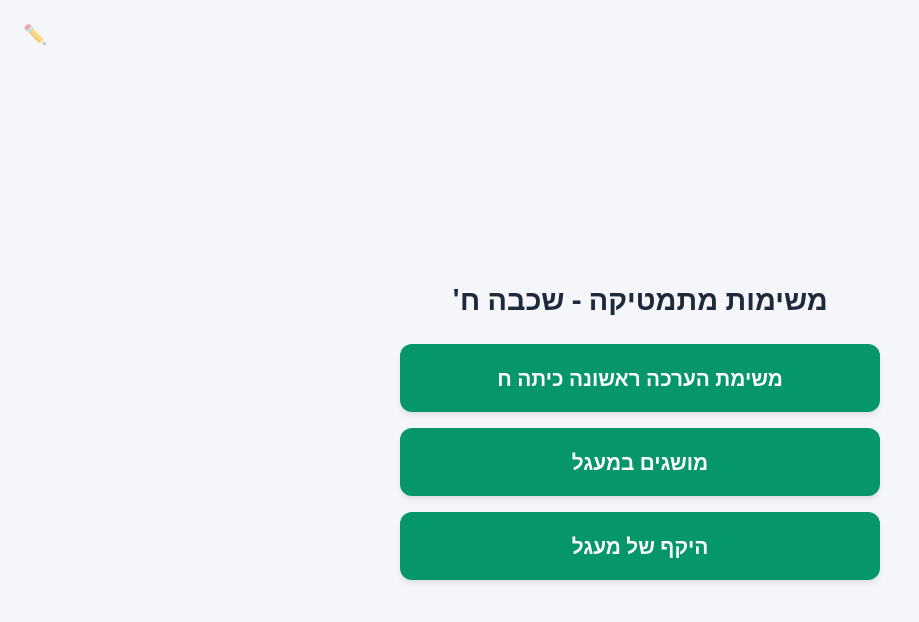
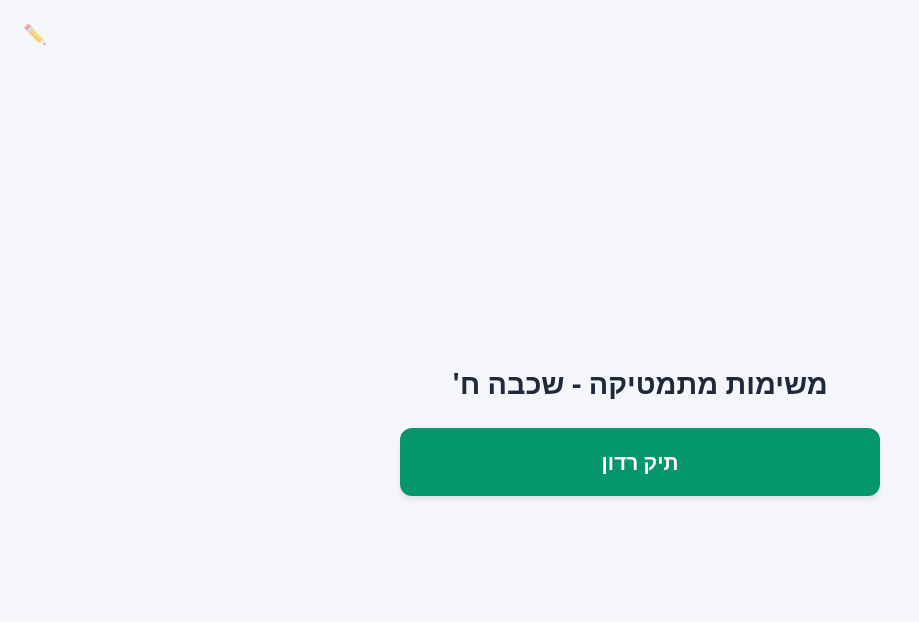
Before and after one commit to dsc777/8, a plain HTML site: page index.html in a window 1280 px wide. Shown: the whole page, without its empty margins (0-919 px from the left). Drawn offline with Linux system fonts and the light colour scheme.

Commit message:
index.html

```diff
--- a/index.html
+++ b/index.html
@@ -192,9 +192,9 @@
         const TEACHER_PIN = "6667";
 
         const defaultLinks = [
-            { title: "משימת הערכה ראשונה כיתה ח", url: "https://moodlemoe.lms.education.gov.il/mod/quiz/view.php?id=5760089" },
-            { title: "מושגים במעגל", url: "https://moodlemoe.lms.education.gov.il/mod/quiz/attempt.php?attempt=774882&cmid=1046703&page=4" },
-            { title: "היקף של מעגל", url: "https://moodlemoe.lms.education.gov.il/mod/quiz/attempt.php?attempt=775032&cmid=1046705&page=6" }
+            { title: "תיק רדון", url: "https://moodlemoe.lms.education.gov.il/mod/moeworksheets/view.php?id=6827957" },
+            { title: "", url: "" },
+            { title: "", url: "" }
         ];
 
         // Using 'math_links_8' to prevent collision with 7th grade saved data
```
